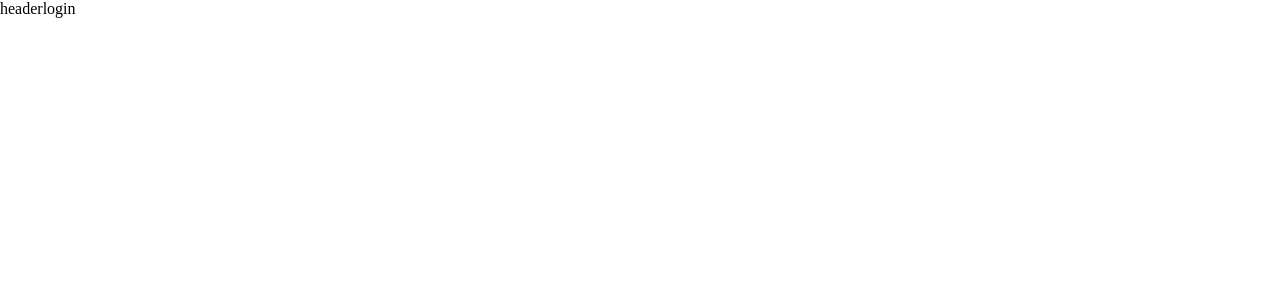
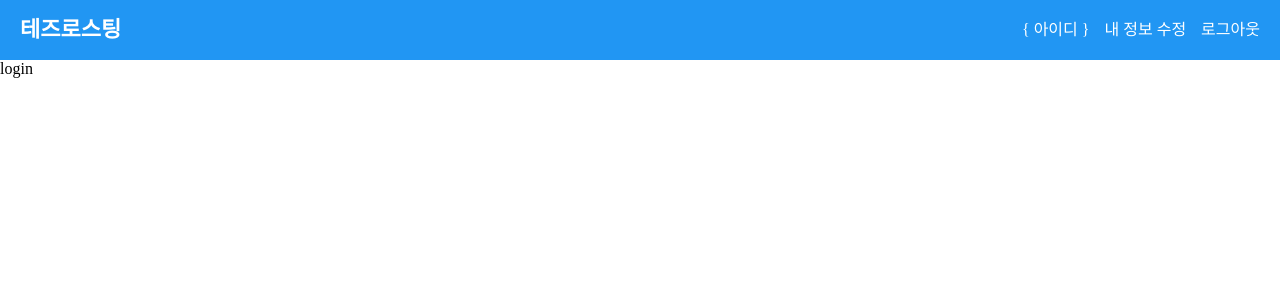
Before and after one commit to media-art-nation/coffee-frontend, a React (Vite) app: page /login in a window 1280 px wide. Shown: the top 300 px of the page. Built offline with nearby package versions, Linux system fonts and the light colour scheme.

Commit message:
[feat] gnb 컴포넌트 디자인 반영

```diff
--- a/src/routers/Gnb.tsx
+++ b/src/routers/Gnb.tsx
@@ -1,5 +1,38 @@
+import { Stack, Typography } from '@mui/material';
+
+import { palette } from '@/themes';
+
+export const GNB_HEIGHT = 60;
 const Gnb = () => {
-    return <>header</>;
+    const isLogin = true;
+    const handleClickLogout = () => {};
+
+    return (
+        <Stack
+            sx={{
+                '& .MuiTypography-root': {
+                    color: palette.common.white,
+                },
+                'backgroundColor': palette.blue[500],
+                'padding': '0 20px',
+                'flexDirection': 'row',
+                'justifyContent': 'space-between',
+                'alignItems': 'center',
+                'height': GNB_HEIGHT,
+            }}
+        >
+            <Typography sx={{ fontSize: '22px', fontWeight: '600' }}>테즈로스팅</Typography>
+            {isLogin && (
+                <Stack sx={{ flexDirection: 'row', gap: '15px' }}>
+                    <Typography>{`{ 아이디 }`}</Typography>
+                    <Typography sx={{ cursor: 'pointer' }}>내 정보 수정</Typography>
+                    <Typography sx={{ cursor: 'pointer' }} onClick={handleClickLogout}>
+                        로그아웃
+                    </Typography>
+                </Stack>
+            )}
+        </Stack>
+    );
 };
 
 export default Gnb;
```
